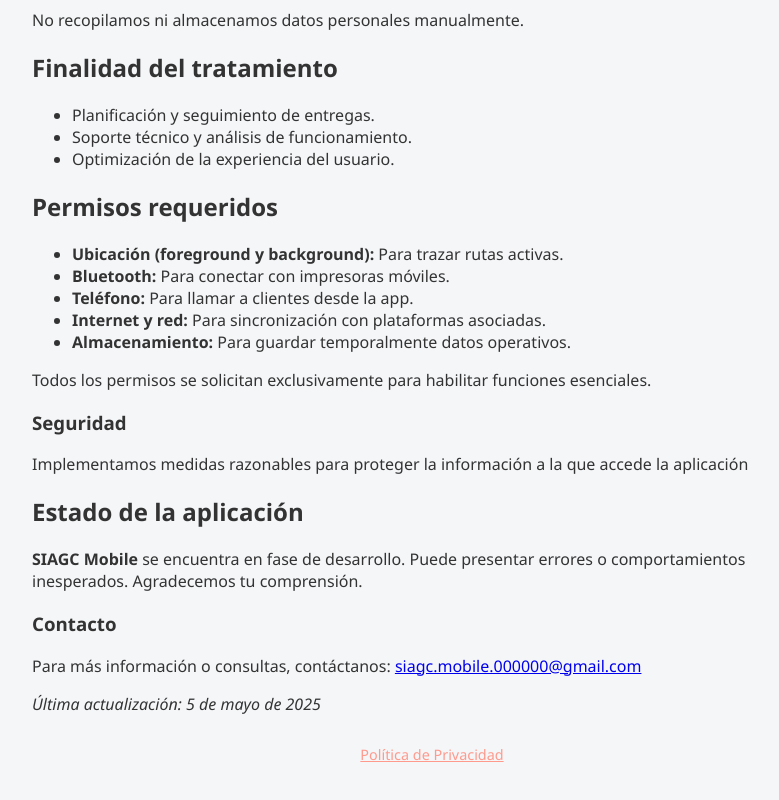
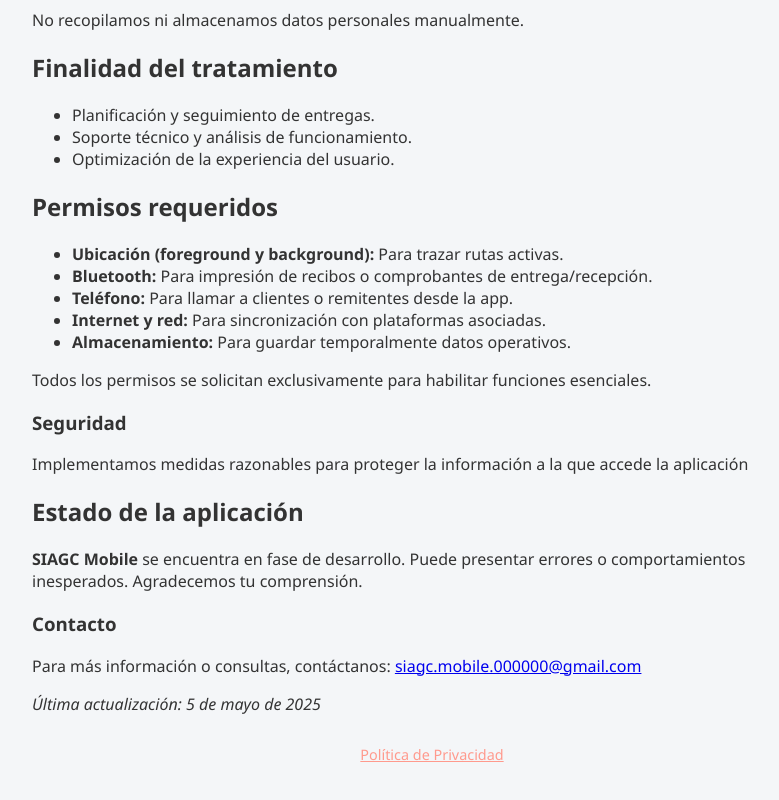
Before and after one commit to siagc/siagc_mobile-presentacion, a plain HTML site: page index.html in a window 1280 px wide. Shown: the part 1935-2735 px from the top of the page, without its empty margins (208-987 px from the left). Drawn offline with Linux system fonts and the light colour scheme.

Commit message:
ajuste de la politica

```diff
--- a/index.html
+++ b/index.html
@@ -124,8 +124,8 @@
     <h2>Permisos requeridos</h2>
     <ul>
       <li><strong>Ubicación (foreground y background):</strong> Para trazar rutas activas.</li>
-      <li><strong>Bluetooth:</strong> Para conectar con impresoras móviles.</li>
-      <li><strong>Teléfono:</strong> Para llamar a clientes desde la app.</li>
+      <li><strong>Bluetooth:</strong> Para impresión de recibos o comprobantes de entrega/recepción.</li>
+      <li><strong>Teléfono:</strong> Para llamar a clientes o remitentes desde la app.</li>
       <li><strong>Internet y red:</strong> Para sincronización con plataformas asociadas.</li>
       <li><strong>Almacenamiento:</strong> Para guardar temporalmente datos operativos.</li>
     </ul>
```
Also changed, not shown: privacidad.html (+2 -2 lines).
